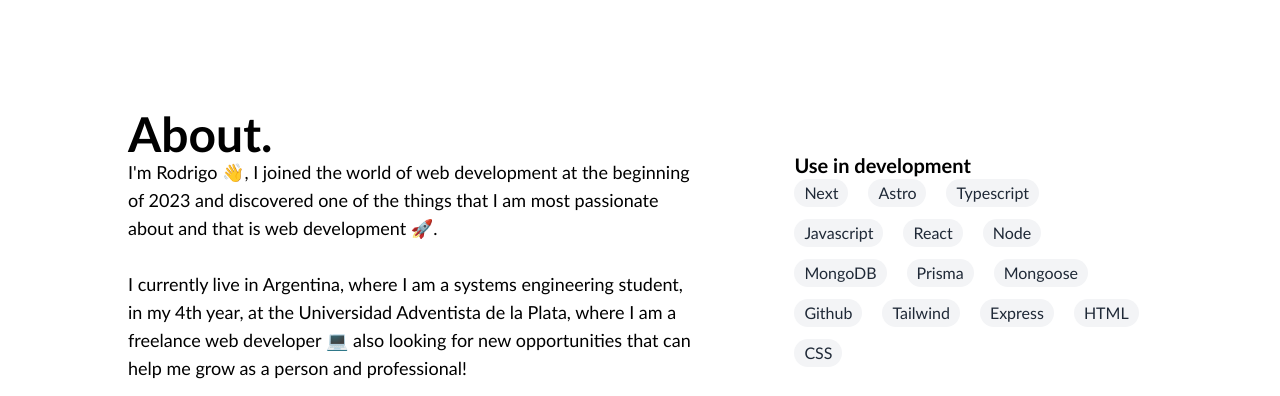
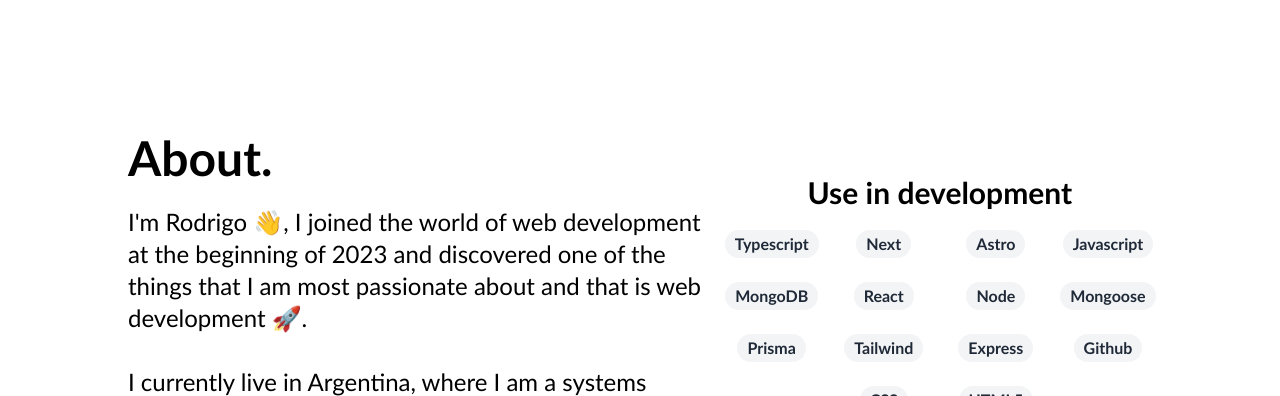
Before and after one commit to Rwaja/Portfolio, an Astro site: page / in a window 1280 px wide. Shown: the part 690-1086 px from the top of the page. Built offline with nearby package versions, Linux system fonts and the light colour scheme; Astro itself is replaced by a stand-in of ours.

Commit message:
Update Main.astro component

```diff
--- a/src/components/Main.astro
+++ b/src/components/Main.astro
@@ -13,7 +13,7 @@
     class="scroll-mt-[8vh] flex justify-center h-auto md:h-[92vh] bg-white text-4xl "
   >
     <!-- TODO: Conseguir una buena foto-->
-    <hero class="flex justify-center w-[100%] h-[100%] md:h-[75%]">
+    <hero class="flex justify-center w-[100%] h-[100%] md:h-[75%] mb-20">
       <div
         class="flex flex-col md:pt-[0] md:flex-row md:justify-center md:items-center w-[80%] md:w-[685px] h-auto md:h-[100%] gap-16"
       >
@@ -54,14 +54,13 @@
   </section>
   <section
     id="about"
-    class="scroll-mt-[8vh] flex justify-center h-auto bg-white text-lg font-extralight"
+    class="scroll-mt-[8vh] flex justify-center h-auto bg-white text-base font-extralight"
   >
     <!-- TODO: Arreglar SVG de Email-->
-      <div class="flex flex-col md:flex-row items-center w-[80%] gap-6 md:gap-24">
-        <div>
-          <p class="font-extrabold text-5xl">About.</p>
-          </br>
-          <p>
+      <div class="flex flex-col md:flex-row items-center mb-20 w-[80%] gap-6">
+        <div class="mb-10 w-[100%] md:w-[615px]">
+          <p class="font-extrabold text-5xl my-6">About.</p>
+          <p class="text-2xl">
             I'm Rodrigo &#x1F44B;, I joined the world of web development at the
             beginning of 2023 and discovered one of the things that I am most
             passionate about and that is web development &#x1F680;.
@@ -74,7 +73,7 @@
             professional!
           </p>
           <span class="flex gap-3 pt-5"
-            ><p class="font-bold">My links &#x1F449;</p>
+            ><p class="font-bold text-2xl">My links &#x1F449;</p>
             <a href="#contact">
               <EmailIcon />
             </a>
@@ -88,63 +87,66 @@
         </div>
         <div class="md:w-auto md:h-[75%]">
           <!-- Tecnologias -->
-          <p class="text-xl font-bold">Use in development</p>
-          <div class="flex flex-wrap gap-3 h-auto text-base">
+          <p class="text-3xl text-center font-bold mb-5">Use in development</p>
+          <div class="grid grid-cols-4 gap-6 items-center justify-items-center h-auto w-[100%] font-semibold text-base">
             <span
-              class="bg-gray-100 text-gray-800  font-medium me-2 px-2.5 py-0.5 rounded-full dark:bg-gray-700 dark:text-gray-300"
+              class="bg-gray-100 text-gray-800 px-2.5 py-0.5 rounded-full dark:bg-gray-700 dark:text-gray-300"
+              >Typescript</span
+            >
+            <span
+              class="bg-gray-100 text-gray-800 px-2.5 py-0.5 rounded-full dark:bg-gray-700 dark:text-gray-300"
               >Next</span
             >
             <span
-              class="bg-gray-100 text-gray-800  font-medium me-2 px-2.5 py-0.5 rounded-full dark:bg-gray-700 dark:text-gray-300"
+              class="bg-gray-100 text-gray-800 px-2.5 py-0.5 rounded-full dark:bg-gray-700 dark:text-gray-300"
               >Astro</span
-            >
+              >
             <span
-              class="bg-gray-100 text-gray-800  font-medium me-2 px-2.5 py-0.5 rounded-full dark:bg-gray-700 dark:text-gray-300"
-              >Typescript</span
-            >
-            <span
-              class="bg-gray-100 text-gray-800  font-medium me-2 px-2.5 py-0.5 rounded-full dark:bg-gray-700 dark:text-gray-300"
+              class="bg-gray-100 text-gray-800 px-2.5 py-0.5 rounded-full dark:bg-gray-700 dark:text-gray-300"
               >Javascript</span
             >
             <span
-              class="bg-gray-100 text-gray-800  font-medium me-2 px-2.5 py-0.5 rounded-full dark:bg-gray-700 dark:text-gray-300"
+              class="bg-gray-100 text-gray-800 px-2.5 py-0.5 rounded-full dark:bg-gray-700 dark:text-gray-300"
+              >MongoDB</span
+            >
+
+            <span
+              class="bg-gray-100 text-gray-800 px-2.5 py-0.5 rounded-full dark:bg-gray-700 dark:text-gray-300"
               >React</span
             >
             <span
-              class="bg-gray-100 text-gray-800  font-medium me-2 px-2.5 py-0.5 rounded-full dark:bg-gray-700 dark:text-gray-300"
+              class="bg-gray-100 text-gray-800 px-2.5 py-0.5 rounded-full dark:bg-gray-700 dark:text-gray-300"
               >Node</span
             >
+
+
             <span
-              class="bg-gray-100 text-gray-800  font-medium me-2 px-2.5 py-0.5 rounded-full dark:bg-gray-700 dark:text-gray-300"
-              >MongoDB</span
+              class="bg-gray-100 text-gray-800 px-2.5 py-0.5 rounded-full dark:bg-gray-700 dark:text-gray-300"
+              >Mongoose</span
             >
             <span
-              class="bg-gray-100 text-gray-800  font-medium me-2 px-2.5 py-0.5 rounded-full dark:bg-gray-700 dark:text-gray-300"
+              class="bg-gray-100 text-gray-800 px-2.5 py-0.5 rounded-full dark:bg-gray-700 dark:text-gray-300"
               >Prisma</span
             >
             <span
-              class="bg-gray-100 text-gray-800  font-medium me-2 px-2.5 py-0.5 rounded-full dark:bg-gray-700 dark:text-gray-300"
-              >Mongoose</span
+            class="bg-gray-100 text-gray-800 px-2.5 py-0.5 rounded-full dark:bg-gray-700 dark:text-gray-300"
+            >Tailwind</span
             >
             <span
-              class="bg-gray-100 text-gray-800  font-medium me-2 px-2.5 py-0.5 rounded-full dark:bg-gray-700 dark:text-gray-300"
-              >Github</span
+              class="bg-gray-100 text-gray-800 px-2.5 py-0.5 rounded-full dark:bg-gray-700 dark:text-gray-300"
+              >Express</span
+            >
+
+            <span
+            class="bg-gray-100 text-gray-800 px-2.5 py-0.5 rounded-full dark:bg-gray-700 dark:text-gray-300"
+            >Github</span
             >
             <span
-              class="bg-gray-100 text-gray-800  font-medium me-2 px-2.5 py-0.5 rounded-full dark:bg-gray-700 dark:text-gray-300"
-              >Tailwind</span
-            >
+              class="bg-gray-100 text-gray-800 col-start-2 font-semibold px-2.5 py-0.5 rounded-full dark:bg-gray-700 dark:text-gray-300"
+            >CSS</span>
             <span
-              class="bg-gray-100 text-gray-800  font-medium me-2 px-2.5 py-0.5 rounded-full dark:bg-gray-700 dark:text-gray-300"
-              >Express</span
-            >
-            <span
-              class="bg-gray-100 text-gray-800  font-medium me-2 px-2.5 py-0.5 rounded-full dark:bg-gray-700 dark:text-gray-300"
-              >HTML</span
-            >
-            <span
-              class="bg-gray-100 text-gray-800  font-medium me-2 px-2.5 py-0.5 rounded-full dark:bg-gray-700 dark:text-gray-300"
-              >CSS</span
+            class="bg-gray-100 text-gray-800 px-2.5 py-0.5 rounded-full dark:bg-gray-700 dark:text-gray-300"
+            >HTML5</span
             >
           </div>
      </div>
@@ -159,7 +161,7 @@
 <div
     class=" md:justify-center md:items-center w-[80%] h-[100%]"
   >
-  <h1>Proyects.</h1>
+  <p class="font-extrabold text-5xl my-6">Proyects.</p>
   <div class="flex flex-col  gap-16">
       <Card title="Adventist on the map" description="Adventists on the map is a web application that allows you to connect Adventist people and their services with people from all over the world. This was the first project with a real client. The application is still in development!" image="/AOTM-logo.jpeg" url="http://adventistonthemap.com" urlGithub="https://github.com/vicenzogiordana/advOnTheMap" repo={false} next={true} ts={true} node={true} tailwind={true} react={true}/>
 
```
